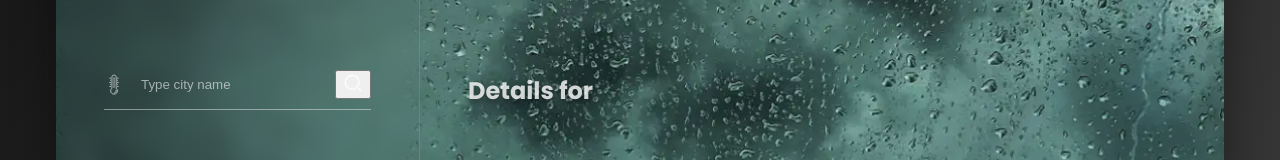
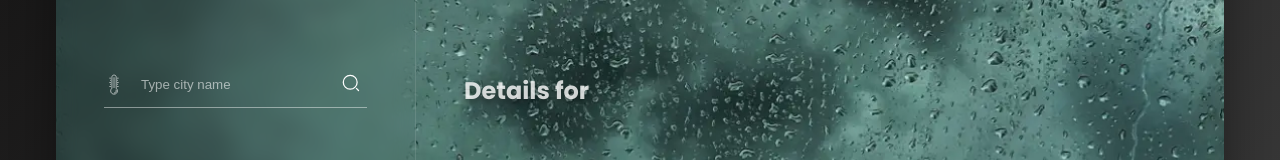
Before and after one commit to eleandro22/weather-forecast, a React (Vite) app: page /city/1 in a window 1280 px wide. Shown: the part 310-470 px from the top of the page. Built offline with nearby package versions, Linux system fonts and the light colour scheme; no server answers.

Commit message:
button style

```diff
--- a/src/layouts/AppLayout/components/Sidebar/components/SearchForm/Searchform.scss
+++ b/src/layouts/AppLayout/components/Sidebar/components/SearchForm/Searchform.scss
@@ -21,4 +21,9 @@
 
   .search-icon {
   }
+
+  button.search-button {
+    background-color: transparent;
+    border: 0px;
+  }
 }
```
